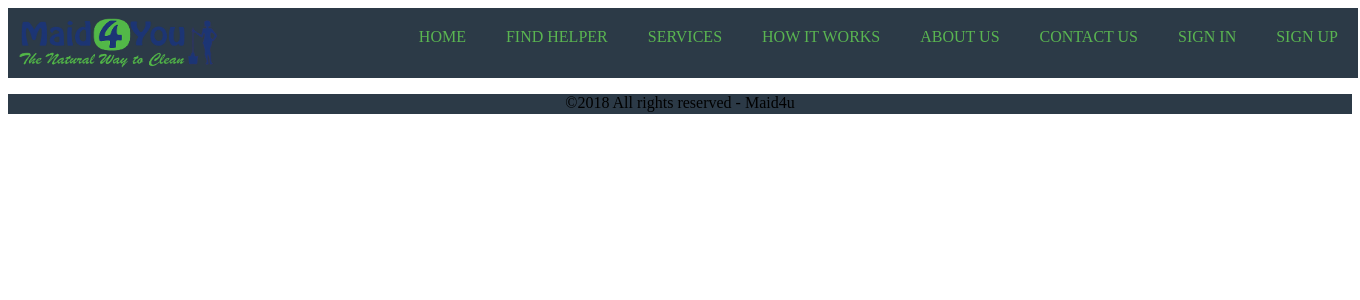
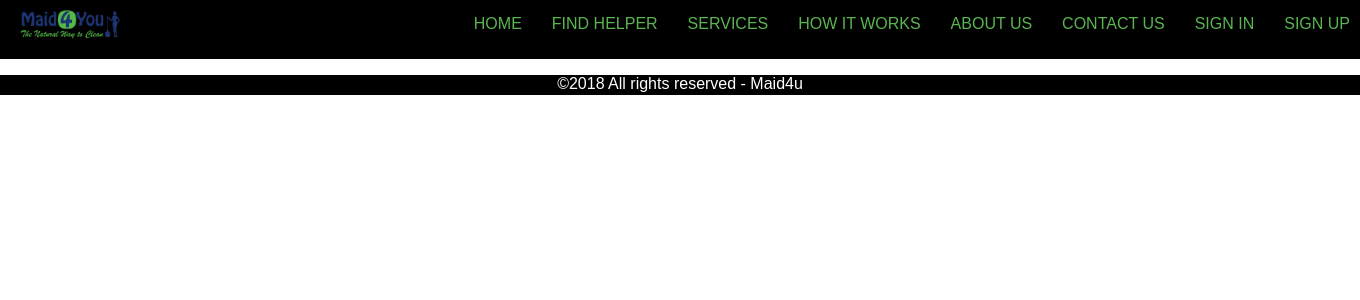
Before and after one commit to reema-harnekar/Online-Maid-service, a PHP site: page /headerfooter.html in a window 1360 px wide. Shown: the top 300 px of the page. Run offline with PHP 8.4, Linux system fonts and the light colour scheme.

Commit message:
latest changes

```diff
--- a/css/style.css
+++ b/css/style.css
@@ -1,12 +1,18 @@
+body {
+	font-family: 'work sans', sans-serif;
+	font-weight: 300;
+	margin: 0;
+}
+
 header{
-	background-color: rgb(44, 58, 71);
+	background-color: black;
 	overflow: auto;
 }
 
 .container1{
-	width: 1350px;
+	width: 100%;
 	margin: 0 auto;
-	height: 70px;
+	height: auto;
 }
 
 nav ul{
@@ -19,17 +25,22 @@ nav ul{
 .logo {
 	padding: 10px;
 	float: left;
-	width: 200px;
-	height: 50px;
+	width: 100px;
+	height: auto;
+	margin-left: 10px;
+	margin-bottom: 10px;
 }
 
 nav ul li{
 	float: right;
+	display: inline-block;
+	margin-left: 10px;
+	padding-top: 5px;
 }
 nav ul li a{
 	color: rgb(90, 181, 81);
 	text-decoration: none;
-	padding: 20px;
+	padding: 10px;
 	display: block;
 }
 
@@ -42,6 +53,7 @@ footer p{
 	position: relative;
 	bottom: 0px;
 	text-align: center;
-	background-color: rgb(44, 58, 71);
+	background-color: black;
+	color: white;
 	height: 20px;
 }
--- a/headerfooter.html
+++ b/headerfooter.html
@@ -5,9 +5,10 @@
 	<link rel="stylesheet" type="text/css" href="css/style.css">
 </head>
 <body>
-	<header class="container1">
+	<header>
+		<div class="container1">
 			<nav>
-			<img src="/home/ilaf/Documents/cocclab.test/project/Online-Maid-service/resource/hlogo.png" alt="LOGO" class="logo">
+				<img src="resource/hlogo.png" alt="LOGO" class="logo">
 				<ul>
 					<li><a href="#">SIGN UP</a></li>
 					<li><a href="#">SIGN IN</a></li>
@@ -19,6 +20,7 @@
 					<li><a href="#">HOME</a></li>
 				</ul>
 			</nav>
+		</div>
 	</header>
 	<footer>
 		<p>&copy;2018 All rights reserved - Maid4u</p>
```
Also changed, not shown: css/maid.css (added, +41 -0 lines). Lines whose indentation alone changed are shown as unchanged.
